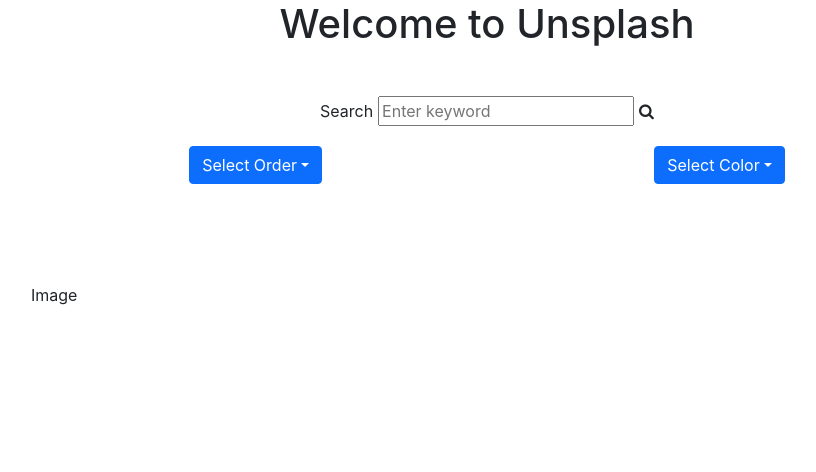
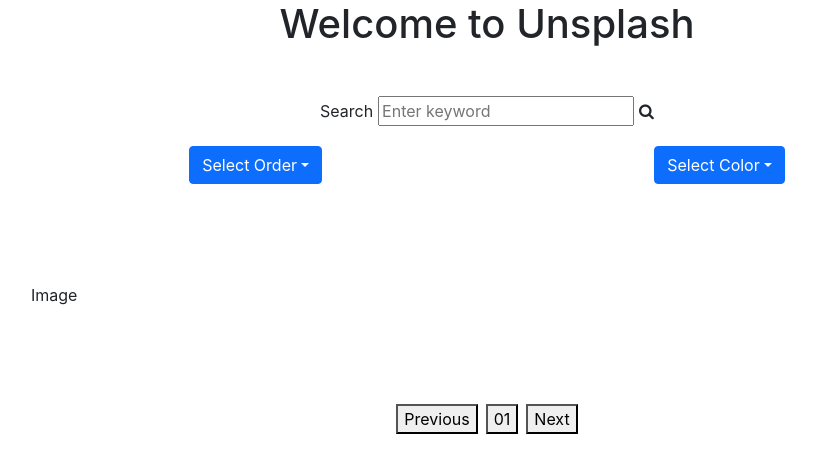
Before and after one commit to perrirodgers/zora-frontend-take-home-challenge, a React (Create React App) app: page / in a window 1280 px wide. Shown: the top 472 px of the page, without its empty margins (153-969 px from the left). Built offline with nearby package versions, Linux system fonts and the light colour scheme.

Commit message:
designed custom pagination component

```diff
--- /dev/null
+++ b/src/common/pagination-view.js
@@ -0,0 +1,40 @@
+import React from "react";
+
+// pagination component with conditional rendering
+export const PaginationView = ({ totalPages, pageNumber, setPageNumber }) => {
+
+    const pageNumbers = totalPages >= 1 ? [...Array(totalPages + 1)?.keys()]?.slice(1) : 0;
+
+    const nextPage = () => {
+        if (pageNumber !== totalPages - 1 && totalPages !== 1) setPageNumber(pageNumber + 1);
+    };
+    const prevPage = () => {
+        if (pageNumber !== 0) setPageNumber(pageNumber - 1);
+    };
+
+    return (
+        <>
+
+            <ul className="d-flex justify-content-between p-1 " style={{ listStyle: "none" }}>
+
+                <li className="p-1 " ><button onClick={prevPage} type="button" className={pageNumber === 0 ? "cursor-no-drop" : ""}>Previous</button></li>
+
+                {pageNumbers?.length >= 0 ? pageNumbers?.map((pgNumber) => (
+                    <li className="p-1 " key={pgNumber}  >
+                        <button type="button" onClick={() => setPageNumber(pgNumber - 1)} className={pageNumber + 1 === pgNumber ? "active" : ""}>{pgNumber <= 10 ? "0" + pgNumber : pgNumber}</button>
+                    </li>
+                ))
+                    :
+                    <li className="p-1 active">
+                        <button >01</button>
+                    </li>
+                }
+
+                <li className="p-1 "> <button type="button" className={pageNumber === totalPages - 1 ? "cursor-no-drop" : ""} onClick={nextPage}>Next</button> </li>
+
+            </ul>
+
+
+        </>
+    );
+};
--- a/src/components/home-view.js
+++ b/src/components/home-view.js
@@ -2,6 +2,7 @@
 import { SearchBar } from "./searchBar";
 import { Dropdown } from "react-bootstrap";
 import { PhotoView } from "./photo-view";
+import { PaginationView } from "../common/pagination-view";
 
 export const HomeView = () => {
     // for search keyword
@@ -10,12 +11,16 @@
     const [orderBy, setOrderBy] = useState("Select Order");
     // for color filter
     const [color, setColor] = useState("Select Color");
+    // for page numbers
+    const [pageNumber, setPageNumber] = useState(1);
+
 
     return (
         <>
             <div className="main-container">
                 <h1 className="align-self-center text-center">Welcome to Unsplash</h1>
             </div>
+
             <div className="d-flex justify-content-center mt-5">
                 <SearchBar
                     value={searchKeyword}
@@ -23,6 +28,7 @@
                     onClick={() => { }}
                 />
             </div>
+
             <div className="dropdownContainer">
                 <Dropdown
                     drop
@@ -80,9 +86,17 @@
                     </Dropdown.Menu>
                 </Dropdown>
             </div>
+
             <div className="photos-gallery-section">
                 <PhotoView />
+            </div>
 
+            <div className="pagination d-flex justify-content-center">
+                <PaginationView
+                    totalPages={1}
+                    pageNumber={pageNumber}
+                    setPageNumber={setPageNumber}
+                />
             </div>
         </>
     );
```
